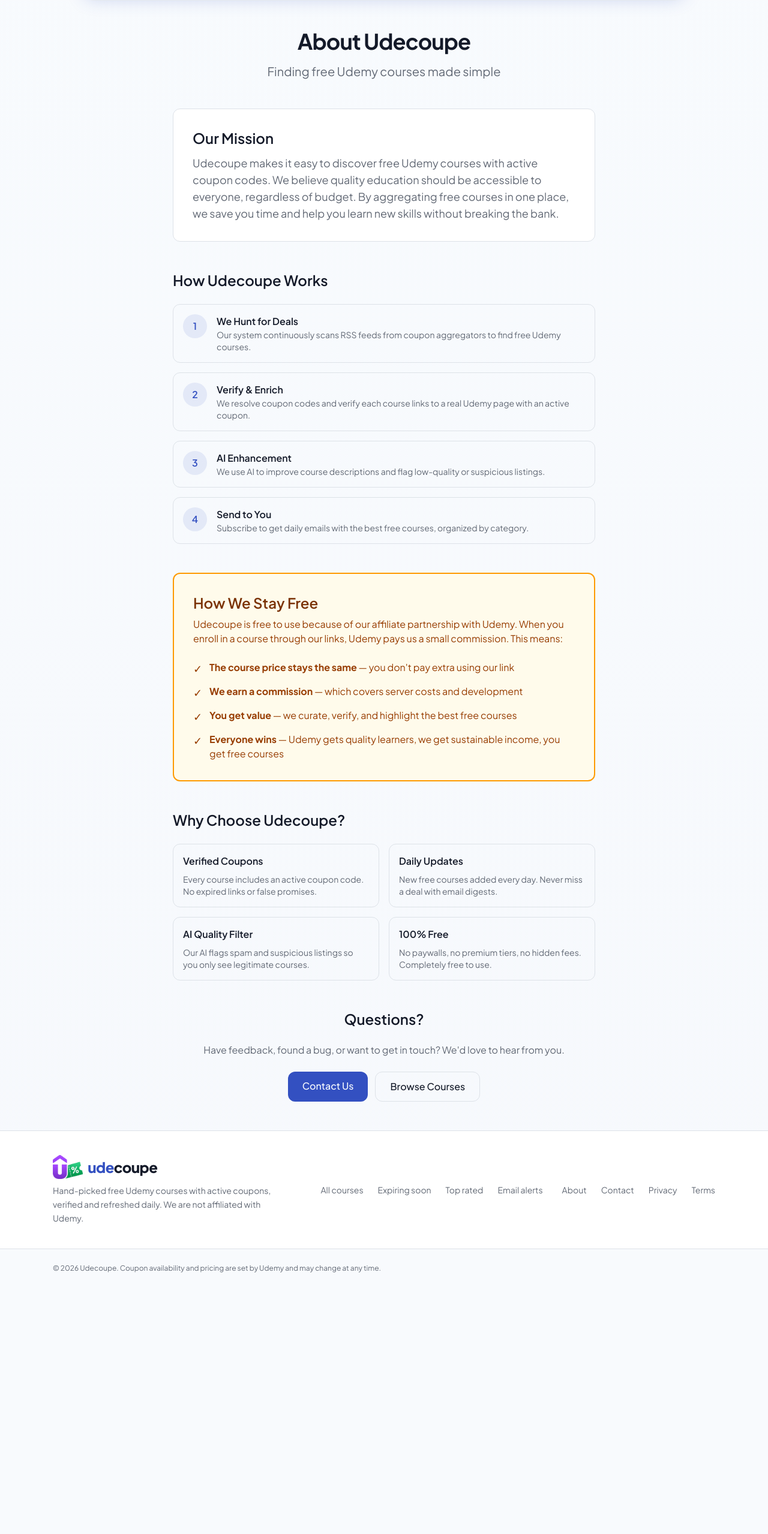
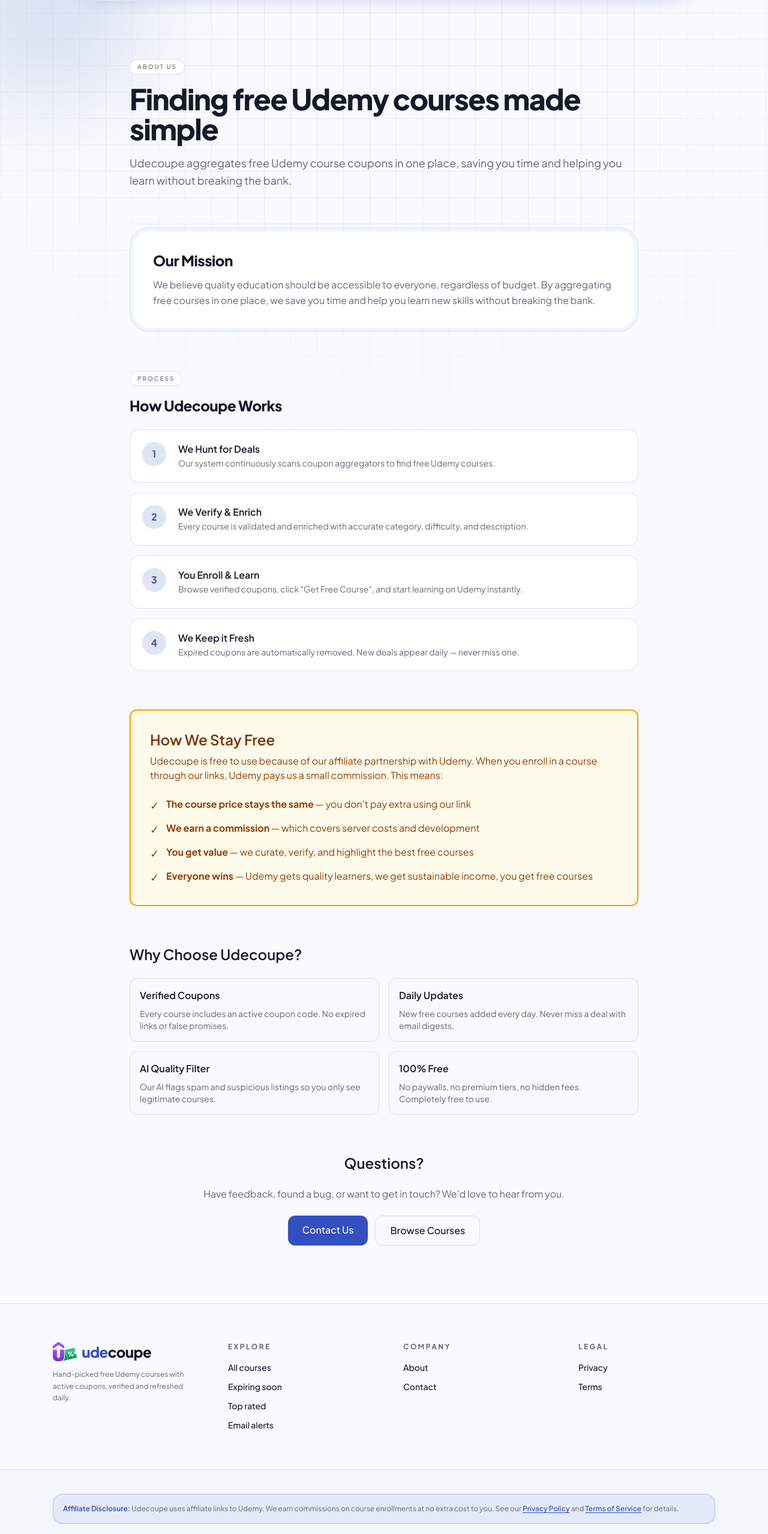
Before and after one commit to Numan-Nadeem/udecoupe, a Next.js app: page /about in a window 1280 px wide. Shown: the part 67-2625 px from the top of the page at 60% size. Before the commit the page ends 2214 px from the top, so only its background shows below. Built offline with nearby package versions, Linux system fonts and the light colour scheme; no server answers.

Commit message:
feat: enhance About page layout and content clarity
Co-authored-by: Numan Nadeem <115472372+Numan-Nadeem@users.noreply.github.com>

```diff
--- a/app/(public)/about/page.tsx
+++ b/app/(public)/about/page.tsx
@@ -7,75 +7,93 @@ export const metadata: Metadata = {
 
 export default function AboutPage() {
   return (
-    <main className="min-h-screen bg-gradient-to-b from-background to-secondary/10">
-      <div className="mx-auto max-w-3xl px-4 py-12 sm:px-6 lg:px-8">
-        <div className="space-y-12">
+    <main className="relative min-h-screen overflow-hidden">
+      {/* Background texture and glow */}
+      <div className="bg-grid mask-fade-edges pointer-events-none fixed inset-0" aria-hidden="true" />
+      <div
+        className="pointer-events-none fixed -left-40 -top-40 h-[480px] w-[480px] rounded-full opacity-20 blur-3xl"
+        style={{ background: "radial-gradient(circle, var(--primary) 0%, transparent 70%)" }}
+        aria-hidden="true"
+      />
+
+      <div className="relative mx-auto max-w-4xl px-4 py-16 sm:px-6 sm:py-24">
+        <div className="space-y-16">
           {/* Header */}
-          <div className="space-y-4 text-center">
-            <h1 className="text-4xl font-bold tracking-tight text-foreground">About Udecoupe</h1>
-            <p className="text-xl text-muted-foreground">Finding free Udemy courses made simple</p>
+          <div className="space-y-4">
+            <span className="inline-flex rounded-full border border-border bg-card px-3 py-1 text-[10px] font-medium uppercase tracking-[0.2em] text-muted-foreground">
+              About Us
+            </span>
+            <h1 className="text-4xl font-extrabold leading-[1.05] tracking-[-0.03em] text-foreground sm:text-5xl">
+              Finding free Udemy courses made simple
+            </h1>
+            <p className="text-lg leading-relaxed text-muted-foreground">
+              Udecoupe aggregates free Udemy course coupons in one place, saving you time and helping you learn without breaking the bank.
+            </p>
           </div>
 
           {/* Mission */}
-          <section className="space-y-6 rounded-lg border border-border bg-card p-8">
-            <div>
-              <h2 className="mb-3 text-2xl font-semibold text-foreground">Our Mission</h2>
-              <p className="text-lg text-muted-foreground">
-                Udecoupe makes it easy to discover free Udemy courses with active coupon codes. We believe quality
-                education should be accessible to everyone, regardless of budget. By aggregating free courses in one
-                place, we save you time and help you learn new skills without breaking the bank.
+          <section className="space-y-6 rounded-[2rem] border border-border bg-secondary/50 p-1.5">
+            <div className="rounded-[calc(2rem-0.375rem)] bg-card p-8 shadow-[inset_0_1px_1px_rgba(255,255,255,0.06)]">
+              <h2 className="mb-3 text-2xl font-extrabold tracking-[-0.02em] text-foreground">Our Mission</h2>
+              <p className="text-base leading-relaxed text-muted-foreground">
+                We believe quality education should be accessible to everyone, regardless of budget. By aggregating free courses in one place, we save you time and help you learn new skills without breaking the bank.
               </p>
             </div>
           </section>
 
           {/* How It Works */}
           <section className="space-y-6">
-            <h2 className="text-2xl font-semibold text-foreground">How Udecoupe Works</h2>
+            <div>
+              <span className="inline-flex rounded-full border border-border bg-card px-3 py-1 text-[10px] font-medium uppercase tracking-[0.2em] text-muted-foreground">
+                Process
+              </span>
+              <h2 className="mt-4 text-2xl font-extrabold tracking-[-0.02em] text-foreground">How Udecoupe Works</h2>
+            </div>
             <div className="space-y-4">
-              <div className="flex gap-4 rounded-lg border border-border p-4">
-                <div className="flex h-10 w-10 flex-shrink-0 items-center justify-center rounded-full bg-primary/10">
-                  <span className="font-semibold text-primary">1</span>
+              <div className="flex gap-5 rounded-2xl border border-border bg-card p-5 transition-all duration-300 ease-[cubic-bezier(0.32,0.72,0,1)] hover:border-primary/25 hover:shadow-[0_8px_24px_-12px_color-mix(in_oklch,var(--primary)_25%,transparent)]">
+                <div className="flex h-10 w-10 flex-shrink-0 items-center justify-center rounded-full bg-primary/15 font-bold text-primary">
+                  1
                 </div>
                 <div>
                   <h3 className="font-semibold text-foreground">We Hunt for Deals</h3>
-                  <p className="text-sm text-muted-foreground">
-                    Our system continuously scans RSS feeds from coupon aggregators to find free Udemy courses.
+                  <p className="text-sm leading-relaxed text-muted-foreground">
+                    Our system continuously scans coupon aggregators to find free Udemy courses.
                   </p>
                 </div>
               </div>
 
-              <div className="flex gap-4 rounded-lg border border-border p-4">
-                <div className="flex h-10 w-10 flex-shrink-0 items-center justify-center rounded-full bg-primary/10">
-                  <span className="font-semibold text-primary">2</span>
+              <div className="flex gap-5 rounded-2xl border border-border bg-card p-5 transition-all duration-300 ease-[cubic-bezier(0.32,0.72,0,1)] hover:border-primary/25 hover:shadow-[0_8px_24px_-12px_color-mix(in_oklch,var(--primary)_25%,transparent)]">
+                <div className="flex h-10 w-10 flex-shrink-0 items-center justify-center rounded-full bg-primary/15 font-bold text-primary">
+                  2
                 </div>
                 <div>
-                  <h3 className="font-semibold text-foreground">Verify & Enrich</h3>
-                  <p className="text-sm text-muted-foreground">
-                    We resolve coupon codes and verify each course links to a real Udemy page with an active coupon.
+                  <h3 className="font-semibold text-foreground">We Verify & Enrich</h3>
+                  <p className="text-sm leading-relaxed text-muted-foreground">
+                    Every course is validated and enriched with accurate category, difficulty, and description.
                   </p>
                 </div>
               </div>
 
-              <div className="flex gap-4 rounded-lg border border-border p-4">
-                <div className="flex h-10 w-10 flex-shrink-0 items-center justify-center rounded-full bg-primary/10">
-                  <span className="font-semibold text-primary">3</span>
+              <div className="flex gap-5 rounded-2xl border border-border bg-card p-5 transition-all duration-300 ease-[cubic-bezier(0.32,0.72,0,1)] hover:border-primary/25 hover:shadow-[0_8px_24px_-12px_color-mix(in_oklch,var(--primary)_25%,transparent)]">
+                <div className="flex h-10 w-10 flex-shrink-0 items-center justify-center rounded-full bg-primary/15 font-bold text-primary">
+                  3
                 </div>
                 <div>
-                  <h3 className="font-semibold text-foreground">AI Enhancement</h3>
-                  <p className="text-sm text-muted-foreground">
-                    We use AI to improve course descriptions and flag low-quality or suspicious listings.
+                  <h3 className="font-semibold text-foreground">You Enroll & Learn</h3>
+                  <p className="text-sm leading-relaxed text-muted-foreground">
+                    Browse verified coupons, click "Get Free Course", and start learning on Udemy instantly.
                   </p>
                 </div>
               </div>
 
-              <div className="flex gap-4 rounded-lg border border-border p-4">
-                <div className="flex h-10 w-10 flex-shrink-0 items-center justify-center rounded-full bg-primary/10">
-                  <span className="font-semibold text-primary">4</span>
+              <div className="flex gap-5 rounded-2xl border border-border bg-card p-5 transition-all duration-300 ease-[cubic-bezier(0.32,0.72,0,1)] hover:border-primary/25 hover:shadow-[0_8px_24px_-12px_color-mix(in_oklch,var(--primary)_25%,transparent)]">
+                <div className="flex h-10 w-10 flex-shrink-0 items-center justify-center rounded-full bg-primary/15 font-bold text-primary">
+                  4
                 </div>
                 <div>
-                  <h3 className="font-semibold text-foreground">Send to You</h3>
-                  <p className="text-sm text-muted-foreground">
-                    Subscribe to get daily emails with the best free courses, organized by category.
+                  <h3 className="font-semibold text-foreground">We Keep it Fresh</h3>
+                  <p className="text-sm leading-relaxed text-muted-foreground">
+                    Expired coupons are automatically removed. New deals appear daily — never miss one.
                   </p>
                 </div>
               </div>
--- a/app/(public)/privacy/page.tsx
+++ b/app/(public)/privacy/page.tsx
@@ -7,22 +7,37 @@ export const metadata: Metadata = {
 
 export default function PrivacyPage() {
   return (
-    <main className="min-h-screen bg-gradient-to-b from-background to-secondary/10">
-      <div className="mx-auto max-w-3xl px-4 py-12 sm:px-6 lg:px-8">
-        <div className="space-y-8">
+    <main className="relative min-h-screen overflow-hidden">
+      {/* Background texture and glow */}
+      <div className="bg-grid mask-fade-edges pointer-events-none fixed inset-0" aria-hidden="true" />
+      <div
+        className="pointer-events-none fixed -right-40 -top-40 h-[480px] w-[480px] rounded-full opacity-20 blur-3xl"
+        style={{ background: "radial-gradient(circle, var(--primary) 0%, transparent 70%)" }}
+        aria-hidden="true"
+      />
+
+      <div className="relative mx-auto max-w-4xl px-4 py-16 sm:px-6 sm:py-24">
+        <div className="space-y-12">
           {/* Header */}
           <div className="space-y-4">
-            <h1 className="text-4xl font-bold tracking-tight text-foreground">Privacy Policy</h1>
-            <p className="text-lg text-muted-foreground">Last updated: July 2026</p>
+            <span className="inline-flex rounded-full border border-border bg-card px-3 py-1 text-[10px] font-medium uppercase tracking-[0.2em] text-muted-foreground">
+              Legal
+            </span>
+            <h1 className="text-4xl font-extrabold leading-[1.05] tracking-[-0.03em] text-foreground sm:text-5xl">
+              Privacy Policy
+            </h1>
+            <p className="text-sm font-medium uppercase tracking-[0.15em] text-muted-foreground">
+              Last updated: July 2026
+            </p>
           </div>
 
           {/* Affiliate Disclosure - Prominent */}
-          <div className="rounded-lg border-2 border-amber-500 bg-amber-50 p-6 dark:bg-amber-950/30">
-            <div className="flex items-start gap-3">
-              <div className="text-2xl">🔗</div>
+          <div className="rounded-2xl border border-primary/25 bg-primary/8 p-6">
+            <div className="flex items-start gap-4">
+              <div className="text-2xl flex-shrink-0">🔗</div>
               <div>
-                <h3 className="font-semibold text-amber-900 dark:text-amber-100">Affiliate Link Disclosure</h3>
-                <p className="mt-2 text-sm text-amber-800 dark:text-amber-200">
+                <h3 className="font-semibold text-foreground">Affiliate Link Disclosure</h3>
+                <p className="mt-2 text-sm leading-relaxed text-muted-foreground">
                   Udecoupe uses affiliate links to Udemy. When you enroll in a course through our links, we may earn a
                   commission at no additional cost to you. This disclosure complies with FTC guidelines and helps us
                   maintain this free service.
--- a/app/(public)/terms/page.tsx
+++ b/app/(public)/terms/page.tsx
@@ -7,22 +7,37 @@ export const metadata: Metadata = {
 
 export default function TermsPage() {
   return (
-    <main className="min-h-screen bg-gradient-to-b from-background to-secondary/10">
-      <div className="mx-auto max-w-3xl px-4 py-12 sm:px-6 lg:px-8">
-        <div className="space-y-8">
+    <main className="relative min-h-screen overflow-hidden">
+      {/* Background texture and glow */}
+      <div className="bg-grid mask-fade-edges pointer-events-none fixed inset-0" aria-hidden="true" />
+      <div
+        className="pointer-events-none fixed -left-32 -bottom-32 h-[480px] w-[480px] rounded-full opacity-20 blur-3xl"
+        style={{ background: "radial-gradient(circle, var(--primary) 0%, transparent 70%)" }}
+        aria-hidden="true"
+      />
+
+      <div className="relative mx-auto max-w-4xl px-4 py-16 sm:px-6 sm:py-24">
+        <div className="space-y-12">
           {/* Header */}
           <div className="space-y-4">
-            <h1 className="text-4xl font-bold tracking-tight text-foreground">Terms of Service</h1>
-            <p className="text-lg text-muted-foreground">Last updated: July 2026</p>
+            <span className="inline-flex rounded-full border border-border bg-card px-3 py-1 text-[10px] font-medium uppercase tracking-[0.2em] text-muted-foreground">
+              Legal
+            </span>
+            <h1 className="text-4xl font-extrabold leading-[1.05] tracking-[-0.03em] text-foreground sm:text-5xl">
+              Terms of Service
+            </h1>
+            <p className="text-sm font-medium uppercase tracking-[0.15em] text-muted-foreground">
+              Last updated: July 2026
+            </p>
           </div>
 
           {/* Affiliate Notice - Prominent */}
-          <div className="rounded-lg border-2 border-blue-500 bg-blue-50 p-6 dark:bg-blue-950/30">
-            <div className="flex items-start gap-3">
-              <div className="text-2xl">💼</div>
+          <div className="rounded-2xl border border-primary/25 bg-primary/8 p-6">
+            <div className="flex items-start gap-4">
+              <div className="text-2xl flex-shrink-0">💼</div>
               <div>
-                <h3 className="font-semibold text-blue-900 dark:text-blue-100">Affiliate Relationship</h3>
-                <p className="mt-2 text-sm text-blue-800 dark:text-blue-200">
+                <h3 className="font-semibold text-foreground">Affiliate Relationship</h3>
+                <p className="mt-2 text-sm leading-relaxed text-muted-foreground">
                   Udecoupe is an independent affiliate of Udemy. We earn commissions on course referrals. Udemy does
                   not endorse or control Udecoupe. All course links redirect to Udemy.com with our affiliate code
                   attached.
--- a/components/site-footer.tsx
+++ b/components/site-footer.tsx
@@ -3,51 +3,74 @@ import { Logo } from "@/components/logo"
 
 export function SiteFooter() {
   return (
-    <footer className="mt-auto border-t border-border bg-card">
-      <div className="mx-auto flex max-w-6xl flex-col gap-6 px-4 py-10 sm:px-6 md:flex-row md:items-center md:justify-between">
-        <div className="max-w-sm">
-          <Logo className="h-10 w-auto" />
-          <p className="mt-2 text-sm leading-relaxed text-muted-foreground">
+    <footer className="mt-auto border-t border-border">
+      <div className="mx-auto max-w-6xl px-4 py-12 sm:px-6 sm:py-16">
+        <div className="grid gap-12 md:gap-16 grid-cols-1 md:grid-cols-4">
+          <div className="md:col-span-1">
+            <Logo className="h-8 w-auto" />
+            <p className="mt-3 text-xs leading-relaxed text-muted-foreground">
               Hand-picked free Udemy courses with active coupons, verified and refreshed daily.
-            We are not affiliated with Udemy.
             </p>
           </div>
-        <nav className="flex flex-col gap-4 text-sm sm:flex-row sm:gap-8">
-          <div className="flex flex-wrap gap-x-6 gap-y-2">
-            <Link href="/" className="text-muted-foreground transition hover:text-foreground">
+          <div>
+            <p className="text-xs font-bold uppercase tracking-[0.2em] text-muted-foreground">Explore</p>
+            <div className="mt-4 space-y-3">
+              <Link href="/" className="block text-sm font-medium text-foreground transition-colors duration-300 ease-[cubic-bezier(0.32,0.72,0,1)] hover:text-primary">
                 All courses
               </Link>
-            <Link href="/?sort=expiring" className="text-muted-foreground transition hover:text-foreground">
+              <Link href="/?sort=expiring" className="block text-sm font-medium text-foreground transition-colors duration-300 ease-[cubic-bezier(0.32,0.72,0,1)] hover:text-primary">
                 Expiring soon
               </Link>
-            <Link href="/?sort=rating" className="text-muted-foreground transition hover:text-foreground">
+              <Link href="/?sort=rating" className="block text-sm font-medium text-foreground transition-colors duration-300 ease-[cubic-bezier(0.32,0.72,0,1)] hover:text-primary">
                 Top rated
               </Link>
-            <Link href="/#subscribe" className="text-muted-foreground transition hover:text-foreground">
+              <Link href="/#subscribe" className="block text-sm font-medium text-foreground transition-colors duration-300 ease-[cubic-bezier(0.32,0.72,0,1)] hover:text-primary">
                 Email alerts
               </Link>
             </div>
-          <div className="flex flex-wrap gap-x-6 gap-y-2 border-t border-border pt-4 sm:border-0 sm:pt-0">
-            <Link href="/about" className="text-muted-foreground transition hover:text-foreground">
+          </div>
+          <div>
+            <p className="text-xs font-bold uppercase tracking-[0.2em] text-muted-foreground">Company</p>
+            <div className="mt-4 space-y-3">
+              <Link href="/about" className="block text-sm font-medium text-foreground transition-colors duration-300 ease-[cubic-bezier(0.32,0.72,0,1)] hover:text-primary">
                 About
               </Link>
-            <Link href="/contact" className="text-muted-foreground transition hover:text-foreground">
+              <Link href="/contact" className="block text-sm font-medium text-foreground transition-colors duration-300 ease-[cubic-bezier(0.32,0.72,0,1)] hover:text-primary">
                 Contact
               </Link>
-            <Link href="/privacy" className="text-muted-foreground transition hover:text-foreground">
+            </div>
+          </div>
+          <div>
+            <p className="text-xs font-bold uppercase tracking-[0.2em] text-muted-foreground">Legal</p>
+            <div className="mt-4 space-y-3">
+              <Link href="/privacy" className="block text-sm font-medium text-foreground transition-colors duration-300 ease-[cubic-bezier(0.32,0.72,0,1)] hover:text-primary">
                 Privacy
               </Link>
-            <Link href="/terms" className="text-muted-foreground transition hover:text-foreground">
+              <Link href="/terms" className="block text-sm font-medium text-foreground transition-colors duration-300 ease-[cubic-bezier(0.32,0.72,0,1)] hover:text-primary">
                 Terms
               </Link>
             </div>
-        </nav>
           </div>
-      <div className="border-t border-border bg-secondary/30">
-        <div className="mx-auto max-w-6xl px-4 py-6 sm:px-6">
-          <p className="text-xs text-muted-foreground">
-            © {new Date().getFullYear()} Udecoupe. Coupon availability and pricing are set by Udemy and may change at
-            any time.
+        </div>
+      </div>
+
+      <div className="border-t border-border bg-secondary/30 py-8 sm:py-10">
+        <div className="mx-auto max-w-6xl px-4 sm:px-6">
+          <div className="mb-4 rounded-2xl border border-primary/25 bg-primary/8 px-4 py-3.5">
+            <p className="text-xs leading-relaxed text-muted-foreground">
+              <span className="font-semibold text-primary">Affiliate Disclosure:</span> Udecoupe uses affiliate links to Udemy. We earn commissions on course enrollments at no extra cost to you. See our{" "}
+              <Link href="/privacy" className="font-medium text-primary underline underline-offset-2 transition-colors duration-300 hover:text-primary/80">
+                Privacy Policy
+              </Link>
+              {" and "}
+              <Link href="/terms" className="font-medium text-primary underline underline-offset-2 transition-colors duration-300 hover:text-primary/80">
+                Terms of Service
+              </Link>
+              {" for details."}
+            </p>
+          </div>
+          <p className="text-[11px] font-medium uppercase tracking-[0.15em] text-muted-foreground">
+            © {new Date().getFullYear()} Udecoupe. Coupon availability and pricing are set by Udemy and may change at any time.
           </p>
         </div>
       </div>
```
Also changed, not shown: app/(public)/contact/page.tsx (+27 -12 lines), components/contact-form.tsx (+16 -11 lines), 1 other file (tests, documents, lock files or other folders). Lines whose indentation alone changed are shown as unchanged.
